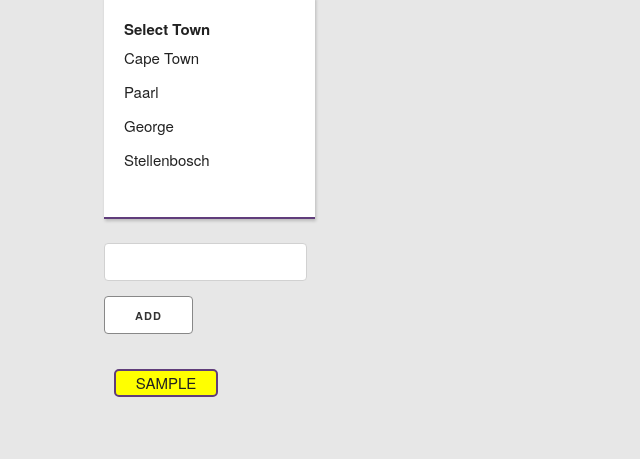
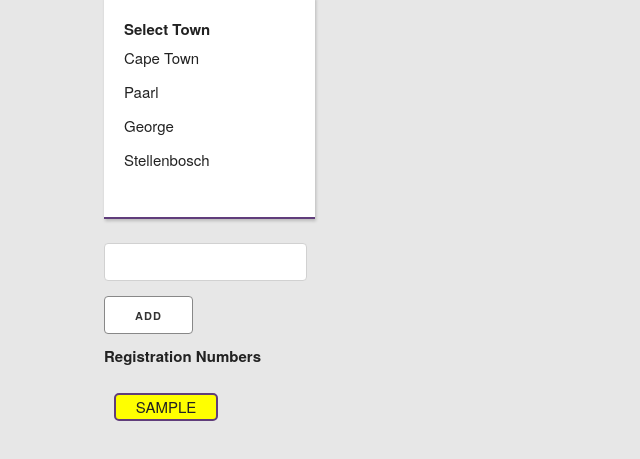
Before and after one commit to babawami/registration_numbers, a plain HTML site: page index.html in a window 1280 px wide. Both pictures are taken after typing "Sample" into the empty fields and a click on the button "ADD". Shown: the part 83-542 px from the top of the page, without its empty margins (56-696 px from the left). Drawn offline with Linux system fonts and the light colour scheme.

```diff
--- a/index.html
+++ b/index.html
@@ -1,5 +1,6 @@
 <!DOCTYPE html>
 <html lang="en">
+
 <head>
   <!-- Basic Page Needs
   –––––––––––––––––––––––––––––––––––––––––––––––––– -->
@@ -21,6 +22,7 @@
   <!-- Favicon
   –––––––––––––––––––––––––––––––––––––––––––––––––– -->
 </head>
+
 <body>
   <div class="container">
     <!-- header section
@@ -73,12 +75,9 @@ ___________________________________________________________-->
  ____________________________________________________-->
     <div class="row">
       <div class="addChild">
-
+        <label for="">Registration Numbers</label>
         <ul>
-
         </ul>
-
-
       </div>
     </div>
     <!--_______________________________________________-->
@@ -90,4 +89,5 @@ ___________________________________________________________-->
   <script src="registration_numbers.js" charset="utf-8"></script>
   <script src="registration_dom.js" charset="utf-8"></script>
 </body>
+
 </html>
--- a/registration_dom.js
+++ b/registration_dom.js
@@ -13,12 +13,14 @@ document.addEventListener('DOMContentLoaded', function() {
   function createReg(Values) {
     let child = document.createElement('li');
     child.textContent = Values;
+    addContent.appendChild(child);
 
-    addContent.appendChild(child);
     if(regStorage !== undefined){
       child.classList.add("add");
     }
-
+    if(addContent.appendChild(child) == ""){
+      child.classList.remove("add");
+    }
 
 
   }
@@ -30,6 +32,7 @@ document.addEventListener('DOMContentLoaded', function() {
     }
   }
 
+
   function displayRegNumber() {
     let plateReg = textField.value;
     // Run when the textField is filled
@@ -37,23 +40,25 @@ document.addEventListener('DOMContentLoaded', function() {
       let pushRegNum = getRegNumbers.storeRegNum(plateReg); // push to map
       console.log(pushRegNum );
       createReg(pushRegNum);
+
     }
 
     // create storage to store the map
     localStorage.setItem('storedReg', JSON.stringify(getRegNumbers.returnMap()));
   }
 
+
   addbtn.addEventListener("click", function() {
     displayRegNumber();
     cleartext();
   })
 
+// the registration numbers stay on the page after being refreshed
   window.addEventListener('load', function() {
     var reg = Object.keys(regStorage)
-
     for (let i = 0; i < reg.length; i++) {
-
       createReg(reg[i])
     }
   })
+
 })
```
Lines whose indentation alone changed are shown as unchanged.
